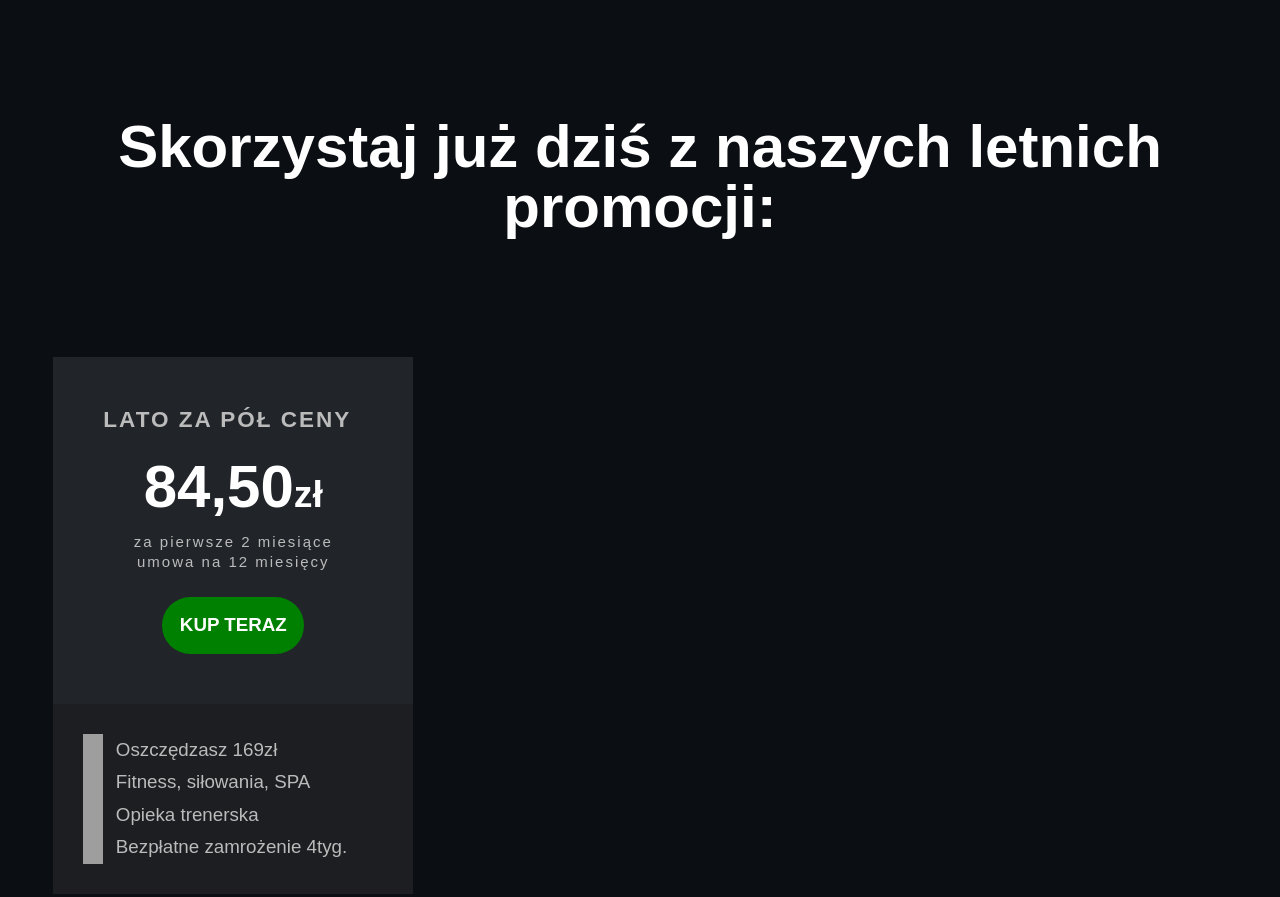
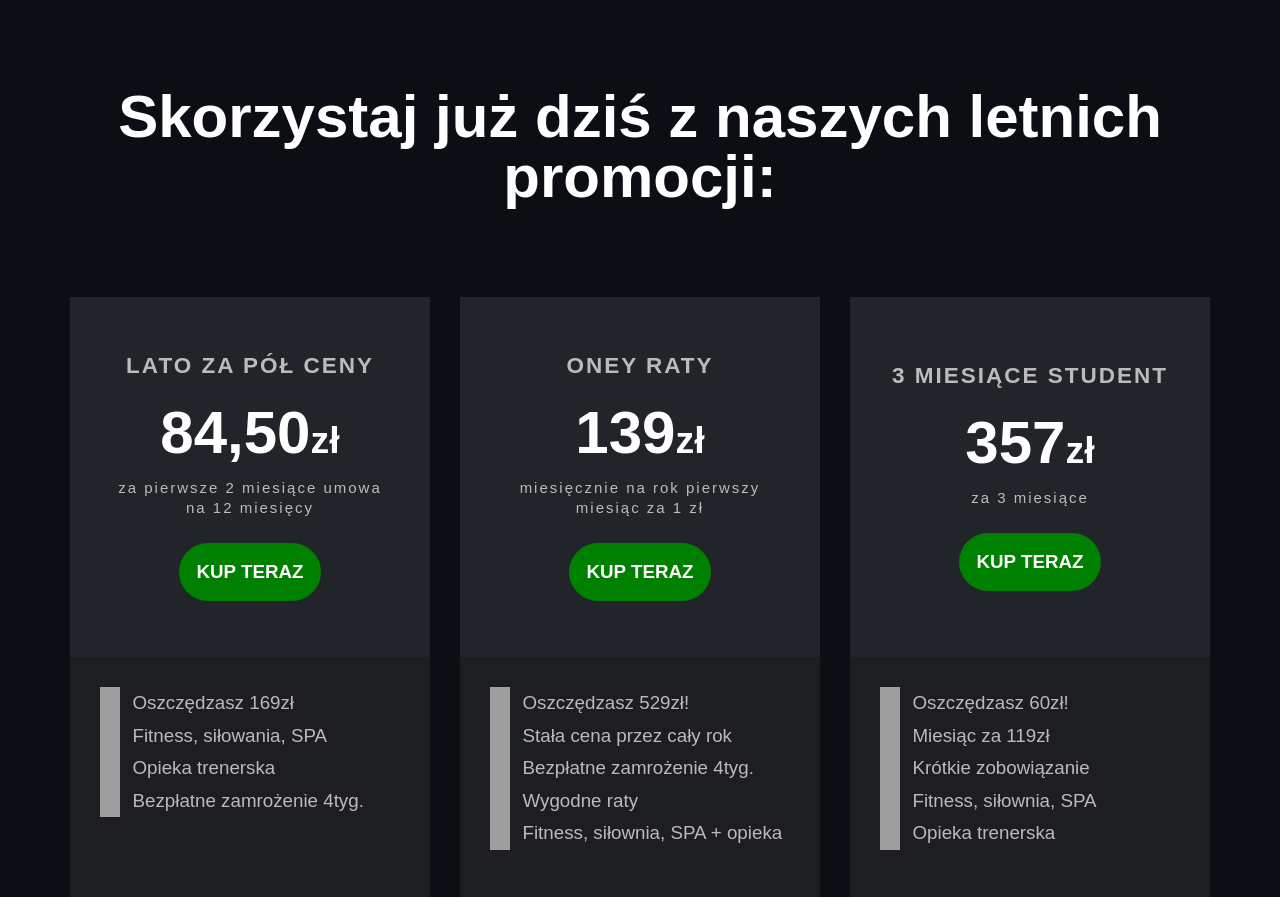
Before and after one commit to KarasJakub/Bella-Landing, an Astro site: page / in a window 1280 px wide. Shown: the part 703-1600 px from the top of the page. Built offline with nearby package versions, Linux system fonts and the light colour scheme; Astro itself is replaced by a stand-in of ours; grey boxes are pictures that could not be loaded.

Commit message:
finished rwd

```diff
--- a/src/components/Offer/Offer.tsx
+++ b/src/components/Offer/Offer.tsx
@@ -79,11 +79,12 @@ const OfferContent = [
 const Offer = () => {
   return (
     <div className="w-full bg-dark text-[#fff] flex justify-center">
-      <div className="w-11/12 flex justify-center flex-col">
-        <h2 className="text-center font-primary font-bold text-8xl my-48">
+      <div className="flex justify-center">
+        <div className="w-full flex justify-center flex-col">
+          <h2 className="text-center font-primary font-bold text-5xl md:text-8xl my-24 lg:my-36">
             Skorzystaj już dziś z naszych letnich promocji:
           </h2>
-        <div className="w-11/12 flex justify-center flex-col">
+          <div className="w-full flex flex-row flex-wrap justify-center gap-12 md:gap-6 lg:gap-12 max-w-[140rem] mb-24 lg:mb-36">
             {OfferContent.map(offer => (
               <OfferCard
                 key={offer.title}
@@ -96,6 +97,7 @@ const Offer = () => {
           </div>
         </div>
       </div>
+    </div>
   )
 }
 
--- a/src/components/Offer/OfferCard/OfferCard.tsx
+++ b/src/components/Offer/OfferCard/OfferCard.tsx
@@ -10,9 +10,9 @@ interface Props {
 
 const OfferCard = ({ title, price, description, badges }: Props) => {
   return (
-    <div className="w-full max-w-xl h-full max-h-[80rem] rounded-full">
-      <div className="w-full h-3/5 py-28 px-20 bg-cardPrimary flex flex-col justify-center">
-        <h3 className="font-primary font-bold text-textGrey text-4xl tracking-[.2rem]">
+    <div className="w-full max-w-xl h-[60rem] overflow-hidden">
+      <div className="w-full h-3/5 py-28 px-16 bg-cardPrimary flex flex-col justify-center">
+        <h3 className="font-primary font-bold text-textGrey text-4xl tracking-[.2rem] text-center">
           {title}
         </h3>
         <h4 className="text-center font-primary text-[#fff] text-8xl font-bold mt-10">
@@ -26,7 +26,7 @@ const OfferCard = ({ title, price, description, badges }: Props) => {
           KUP TERAZ
         </button>
       </div>
-      <div className="w-full p-12 bg-cardSecondary">
+      <div className="w-full p-12 bg-cardSecondary h-full">
         {badges.map(badge => (
           <div className="flex">
             <img src={ApproveIcon} alt="" className="max-w-[2rem] mr-5" />
```
Lines whose indentation alone changed are shown as unchanged.
